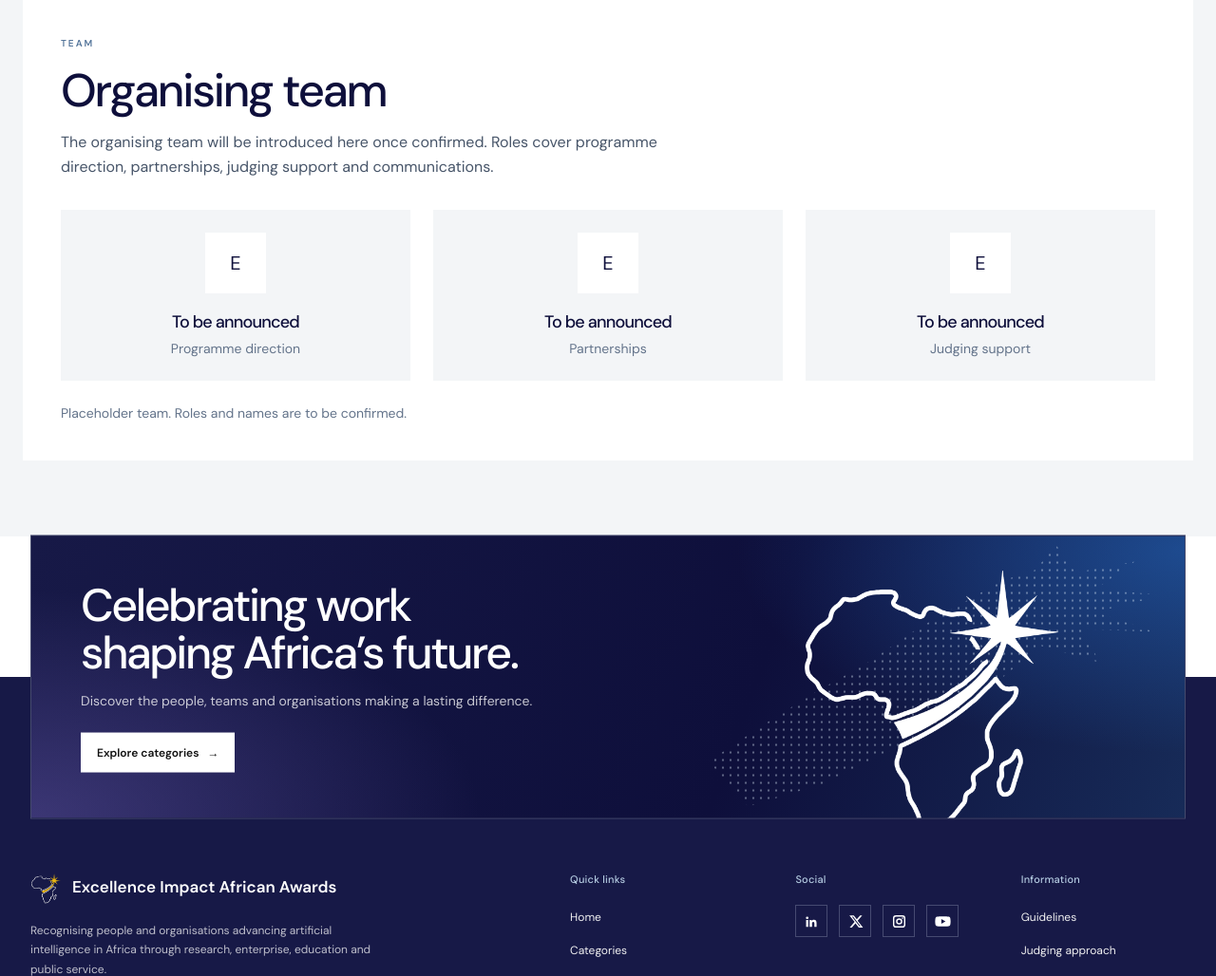
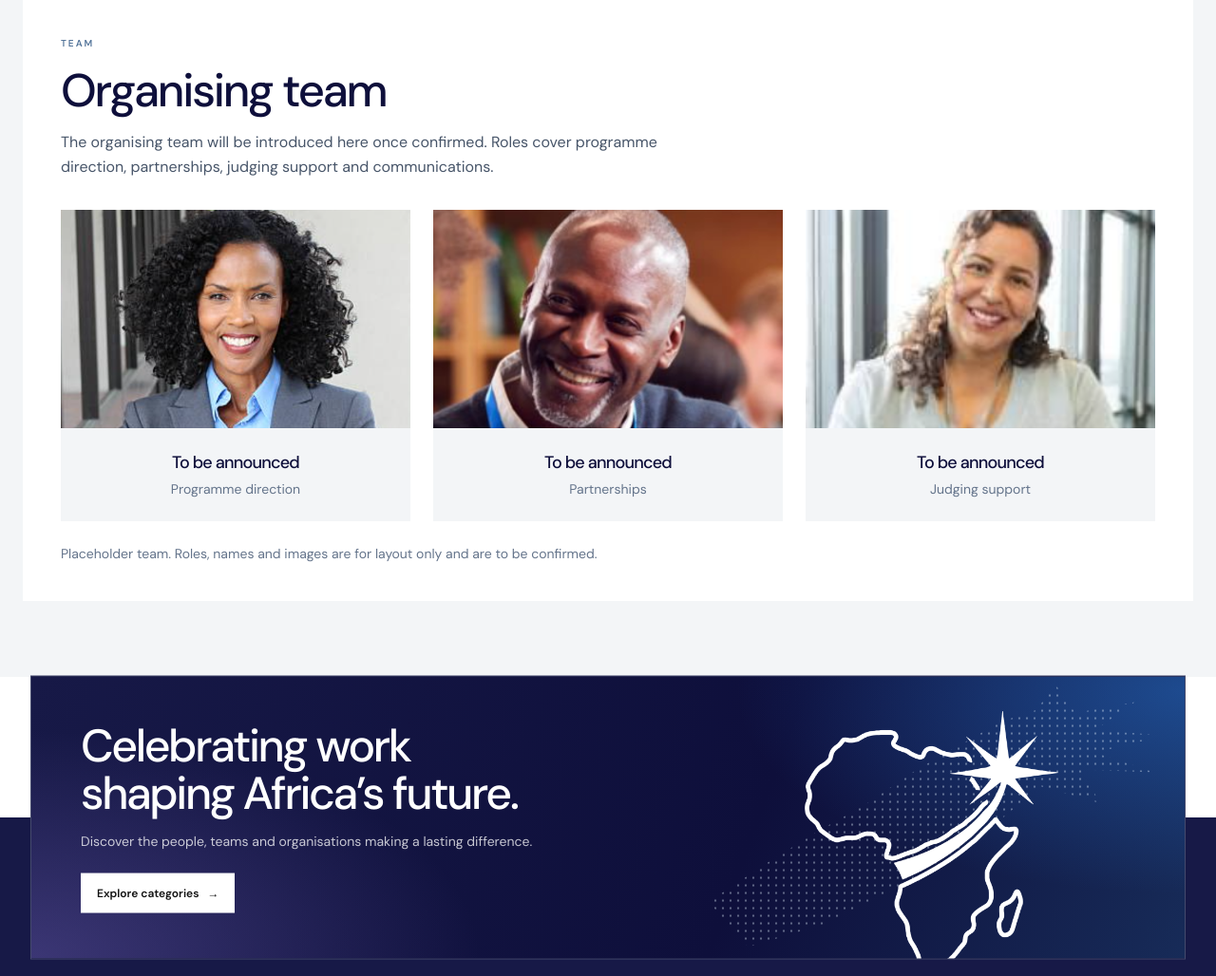
Before and after one commit to K2Debug/Excellence-Impact-Africa-Awards, a Laravel app: page /about in a window 1280 px wide. Shown: the part 1863-2891 px from the top of the page at 95% size. Run offline with Laravel 12, Linux system fonts and the light colour scheme; style sheets or scripts are compiled from the project's sources.

Commit message:
Add placeholder portraits to organising team

```diff
--- a/resources/css/app.css
+++ b/resources/css/app.css
@@ -334,6 +334,8 @@ body > .site-header--overlay { position:absolute; top:0; right:0; left:0; }
 .cluster-detail__intro h2 { margin:0;font-size:clamp(30px,4vw,48px);line-height:1.1; }
 .cluster-detail__intro>p:last-child { margin:14px 0 0;color:var(--eiaa-muted);font-size:15px;line-height:1.75; }
 .cluster-detail__back { margin:32px 0 0; }
+.about-team__portrait { height:230px;margin:-24px -24px 22px;overflow:hidden;background:#dfe6ed; }
+.about-team__portrait img { width:100%;height:100%;object-fit:cover;object-position:center 30%; }
 .award-detail { background:#e8edf2;padding:58px 24px 100px; }
 .award-detail__inner { width:min(100%,1280px);margin:0 auto; }
 .award-detail__overview { display:grid;grid-template-columns:1fr 1fr;gap:22px; }
--- a/resources/views/pages/about.blade.php
+++ b/resources/views/pages/about.blade.php
@@ -6,6 +6,6 @@
 <section class="grid gap-6 lg:grid-cols-2"><article class="dark-band rounded-3xl bg-imperial p-8 sm:p-10"><h2 class="font-serif text-3xl text-white">{{ $content['about']['mission']['title'] }}</h2><p class="mt-4 text-lg leading-relaxed text-white/85">{{ $content['about']['mission']['text'] }}</p></article><article class="rounded-3xl bg-amber-tint p-8 sm:p-10"><h2 class="font-serif text-3xl">{{ $content['about']['vision']['title'] }}</h2><p class="mt-4 text-lg leading-relaxed text-slate-700">{{ $content['about']['vision']['text'] }}</p></article></section>
 <section>@include('partials.section-heading', ['eyebrow' => 'Values', 'heading' => 'What guides the programme', 'intro' => 'Four commitments shape the awards, from the assessment of entries to the conduct of the ceremony.'])<div class="mt-8 hairline-grid hairline-grid--glow grid sm:grid-cols-2 lg:grid-cols-4">@foreach ($content['about']['values'] as $value)<article><span class="tile-num">0{{ $loop->iteration }}</span><h3 class="font-serif text-xl">{{ $value['name'] }}</h3><p class="mt-2 text-sm leading-relaxed text-slate-600">{{ $value['description'] }}</p></article>@endforeach</div></section>
 <section class="dark-band rounded-3xl bg-imperial-deep p-8 sm:p-14"><p class="text-xs font-semibold uppercase tracking-[0.24em] text-amber-bright">Context</p><h2 class="mt-3 font-serif text-3xl text-white sm:text-4xl">{{ $content['about']['why_africa']['title'] }}</h2><div class="mt-5 max-w-3xl space-y-4 text-base leading-relaxed text-white/85">@foreach ($content['about']['why_africa']['body'] as $p)<p>{{ $p }}</p>@endforeach</div></section>
-<section class="rounded-3xl bg-white p-8 sm:p-10">@include('partials.section-heading', ['eyebrow' => 'Team', 'heading' => $content['about']['team']['title'], 'intro' => $content['about']['team']['intro']])<div class="mt-8 grid gap-6 sm:grid-cols-3">@foreach ($content['about']['team']['members'] as $member)<article class="rounded-2xl bg-platinum-soft p-6 text-center"><div class="mx-auto flex h-16 w-16 items-center justify-center rounded-full bg-white font-serif text-xl text-imperial">E</div><h3 class="mt-4 font-serif text-lg">{{ $member['name'] }}</h3><p class="mt-1 text-sm text-slate-500">{{ $member['role'] }}</p></article>@endforeach</div><p class="mt-6 text-sm text-slate-500">Placeholder team. Roles and names are to be confirmed.</p></section>
+<section class="rounded-3xl bg-white p-8 sm:p-10">@include('partials.section-heading', ['eyebrow' => 'Team', 'heading' => $content['about']['team']['title'], 'intro' => $content['about']['team']['intro']])@php($teamImages = ['images/testimonials/grace-mbeki.png', 'images/testimonials/james-odhiambo.png', 'images/testimonials/amara-okafor.png'])<div class="mt-8 grid gap-6 sm:grid-cols-3">@foreach ($content['about']['team']['members'] as $member)<article class="rounded-2xl bg-platinum-soft p-6 text-center"><div class="about-team__portrait"><img src="{{ asset($teamImages[$loop->index]) }}" alt="Placeholder portrait for an organising team member" loading="lazy"></div><h3 class="mt-4 font-serif text-lg">{{ $member['name'] }}</h3><p class="mt-1 text-sm text-slate-500">{{ $member['role'] }}</p></article>@endforeach</div><p class="mt-6 text-sm text-slate-500">Placeholder team. Roles, names and images are for layout only and are to be confirmed.</p></section>
 </div></div>
 @endsection
```
Also changed, not shown: 1 other file.
